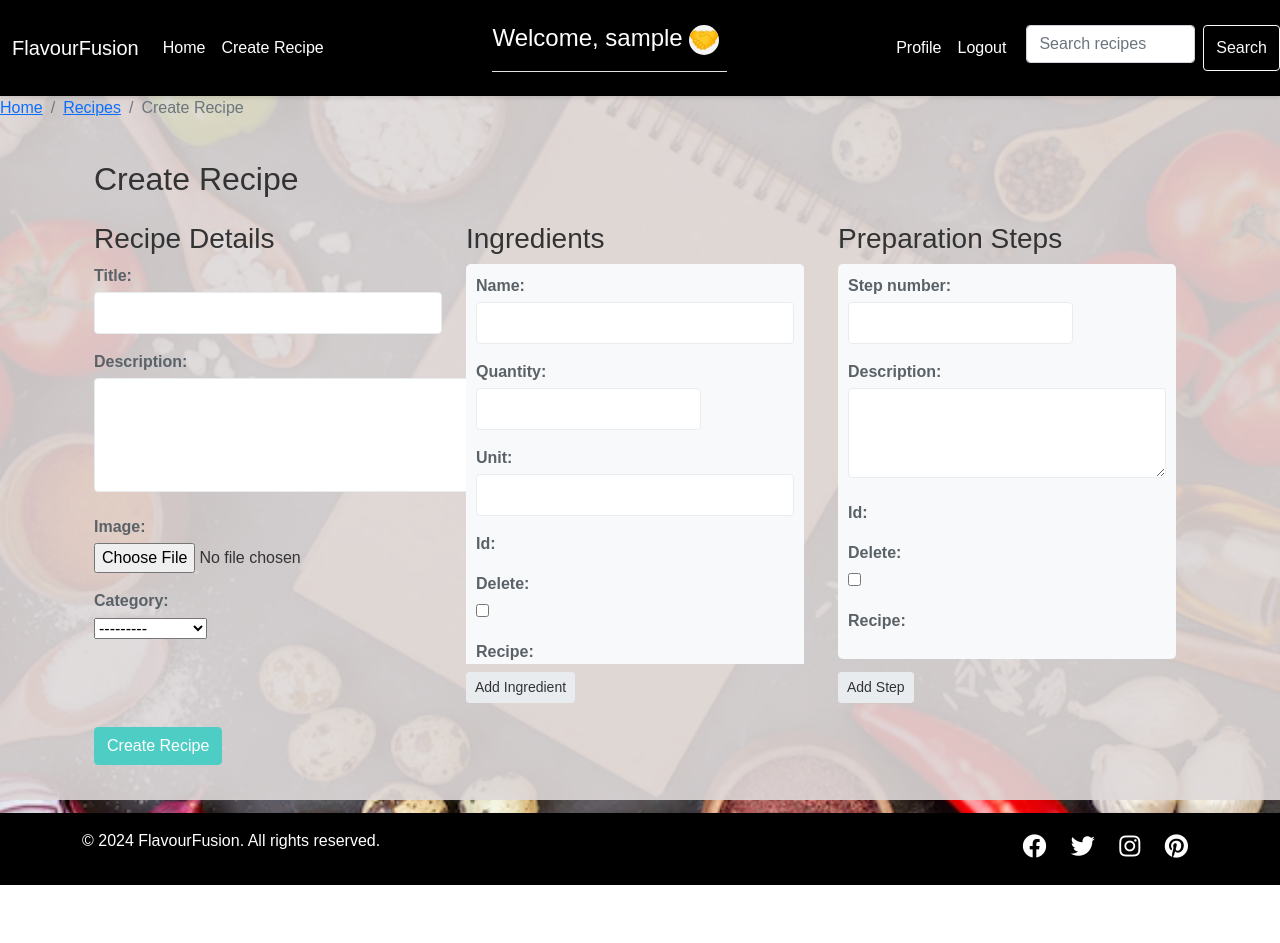
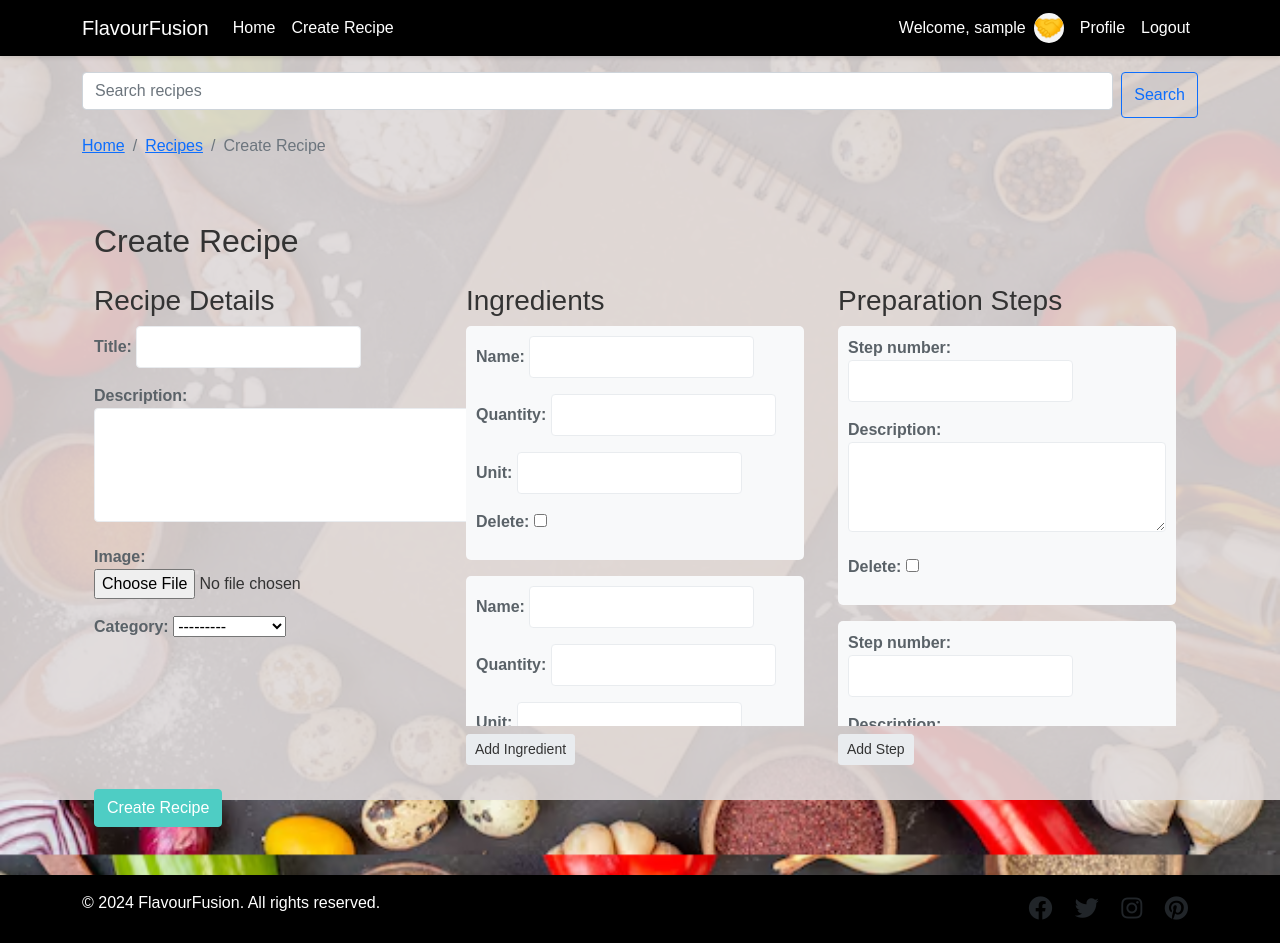
Before and after one commit to owuradaps/Flavour-Fusion-Pro, a Django app: page /recipe/create/ in a window 1280 px wide. Before the commit the page ends 885 px from the top, so only its background shows below. Run offline with Django 5.2, Linux system fonts and the light colour scheme; the visitor is signed in with stand-in values (Sample User, id 1).

Commit message:
Update css file

```diff
--- a/static/css/custom.css
+++ b/static/css/custom.css
@@ -326,3 +326,40 @@ form textarea:focus {
     border-radius: 50%;
     margin-right: 8px;
 }
+
+@media (max-width: 991px) {
+    .navbar-nav {
+      margin-top: 1rem;
+    }
+
+    .welcome-message {
+      margin-bottom: 1rem;
+    }
+  }
+
+  @media (max-width: 767px) {
+    .footer .col-md-6 {
+      margin-bottom: 1rem;
+    }
+  }
+
+  .social-icon {
+    font-size: 1.5rem;
+    transition: color 0.3s ease;
+  }
+
+  .social-icon:hover {
+    color: #0d6efd !important;
+  }
+
+  .card {
+    background-color: #f4f4f4;
+    padding: 1.5rem;
+    border-radius: 5px;
+    opacity: 0.85;
+    transition: opacity 0.3s ease;
+  }
+
+  .card:hover {
+    opacity: 1;
+  }
--- a/templates/base.html
+++ b/templates/base.html
@@ -6,22 +6,13 @@
     <meta charset="UTF-8" />
     <meta name="viewport" content="width=device-width, initial-scale=1.0" />
     <title>{% block title %}FlavourFusion{% endblock %}</title>
-    <link
-      href="https://cdn.jsdelivr.net/npm/bootstrap@5.1.3/dist/css/bootstrap.min.css"
-      rel="stylesheet"
-    />
-    <link
-      rel="stylesheet"
-      href="https://cdnjs.cloudflare.com/ajax/libs/font-awesome/5.15.3/css/all.min.css"
-    />
+    <link href="https://cdn.jsdelivr.net/npm/bootstrap@5.1.3/dist/css/bootstrap.min.css" rel="stylesheet" />
+    <link rel="stylesheet" href="https://cdnjs.cloudflare.com/ajax/libs/font-awesome/5.15.3/css/all.min.css" />
     <link rel="stylesheet" href="{% static 'css/custom.css' %}" />
-
     {% block extra_css %}{% endblock %}
   </head>
   <body>
-    <a href="#main-content" class="visually-hidden-focusable"
-      >Skip to main content</a
-    >
+    <a href="#main-content" class="visually-hidden-focusable">Skip to main content</a>
     <nav class="navbar navbar-expand-lg navbar-dark">
       <div class="container">
         <a class="navbar-brand" href="{% url 'home' %}">FlavourFusion</a>
@@ -30,7 +21,7 @@
           <span class="navbar-toggler-icon"></span>
         </button>
         <div class="collapse navbar-collapse" id="navbarNav">
-          <ul class="navbar-nav me-auto">
+          <ul class="navbar-nav me-auto mb-2 mb-lg-0">
             <li class="nav-item">
               <a class="nav-link" href="{% url 'home' %}">Home</a>
             </li>
@@ -42,15 +33,13 @@
           </ul>
 
           {% if user.is_authenticated %}
-          <div class="d-flex justify-content-between flex-md-nowrap align-items-center pt-3 pb-2 mb-3 border-bottom me-auto welcome-message">
-            <h4 style="color: white;">
-              Welcome, {{ user.username }}
-              <img src="{% static 'images/hand-shake.png' %}" width="30" height="30" alt="welcome clap" style="color: white; border-radius: 50%; margin-right: 8px;" />
-            </h4>
+          <div class="welcome-message d-flex align-items-center mb-2 mb-lg-0 text-white">
+            <span class="me-2">Welcome, {{ user.username }}</span>
+            <img src="{% static 'images/hand-shake.png' %}" width="30" height="30" alt="welcome clap" class="rounded-circle" />
           </div>
           {% endif %}
 
-          <ul class="navbar-nav">
+          <ul class="navbar-nav mb-2 mb-lg-0">
             {% if user.is_authenticated %}
             <li class="nav-item">
               <a class="nav-link" href="{% url 'account:profile' %}">Profile</a>
@@ -69,88 +58,58 @@
           </ul>
         </div>
       </div>
+    </nav>
 
+    <div class="container mt-3">
       <form class="d-flex" action="{% url 'recipe:search_recipes' %}" method="get">
         <input class="form-control me-2" type="search" placeholder="Search recipes" aria-label="Search" name="query" />
-        <button class="btn btn-outline-light" type="submit">Search</button>
+        <button class="btn btn-outline-primary" type="submit">Search</button>
       </form>
-    </nav>
+    </div>
+
     {% if breadcrumbs %}
-    <nav aria-label="breadcrumb">
+    <nav aria-label="breadcrumb" class="container mt-3">
       <ol class="breadcrumb">
         <li class="breadcrumb-item"><a href="{% url 'home' %}">Home</a></li>
-        {% for breadcrumb in breadcrumbs %} {% if forloop.last %}
-        <li class="breadcrumb-item active" aria-current="page">
-          {{ breadcrumb.title }}
-        </li>
-        {% else %}
-        <li class="breadcrumb-item">
-          <a href="{{ breadcrumb.url }}">{{ breadcrumb.title }}</a>
-        </li>
-        {% endif %} {% endfor %}
+        {% for breadcrumb in breadcrumbs %}
+          {% if forloop.last %}
+            <li class="breadcrumb-item active" aria-current="page">{{ breadcrumb.title }}</li>
+          {% else %}
+            <li class="breadcrumb-item"><a href="{{ breadcrumb.url }}">{{ breadcrumb.title }}</a></li>
+          {% endif %}
+        {% endfor %}
       </ol>
     </nav>
     {% endif %}
 
-    <div class="content-wrapper position-relative m-auto">
-      <div class="container mt-4">
-        {% if messages %} {% for message in messages %}
-        <div
-          class="alert alert-{{ message.tags }} alert-dismissible fade show"
-          role="alert"
-        >
-          {{ message }}
-          <button
-            type="button"
-            class="btn-close"
-            data-bs-dismiss="alert"
-            aria-label="Close"
-          ></button>
-        </div>
-        {% endfor %} {% endif %} {% block content %} {% endblock %}
-      </div>
-    </div>
+    <main id="main-content" class="container mt-4">
+      {% if messages %}
+        {% for message in messages %}
+          <div class="alert alert-{{ message.tags }} alert-dismissible fade show" role="alert">
+            {{ message }}
+            <button type="button" class="btn-close" data-bs-dismiss="alert" aria-label="Close"></button>
+          </div>
+        {% endfor %}
+      {% endif %}
+      {% block content %}{% endblock %}
+    </main>
 
-    <footer class="footer mt-5 py-3">
+    <footer class="footer mt-5 py-3 bg-light">
       <div class="container">
         <div class="row">
           <div class="col-md-6 text-center text-md-start">
-            <p>&copy; {% now "Y" %} FlavourFusion. All rights reserved.</p>
+            <p class="mb-0">&copy; {% now "Y" %} FlavourFusion. All rights reserved.</p>
           </div>
           <div class="col-md-6 text-center text-md-end">
-            <a
-              href="https://www.facebook.com"
-              target="_blank"
-              class="social-icon"
-              ><i class="fab fa-facebook"></i
-            ></a>
-            <a href="https://twitter.com" target="_blank" class="social-icon"
-              ><i class="fab fa-twitter"></i
-            ></a>
-            <a
-              href="https://www.instagram.com"
-              target="_blank"
-              class="social-icon"
-              ><i class="fab fa-instagram"></i
-            ></a>
-            <a
-              href="https://www.pinterest.com"
-              target="_blank"
-              class="social-icon"
-              ><i class="fab fa-pinterest"></i
-            ></a>
+            <a href="https://www.facebook.com" target="_blank" class="social-icon text-dark me-2"><i class="fab fa-facebook"></i></a>
+            <a href="https://twitter.com" target="_blank" class="social-icon text-dark me-2"><i class="fab fa-twitter"></i></a>
+            <a href="https://www.instagram.com" target="_blank" class="social-icon text-dark me-2"><i class="fab fa-instagram"></i></a>
+            <a href="https://www.pinterest.com" target="_blank" class="social-icon text-dark"><i class="fab fa-pinterest"></i></a>
           </div>
         </div>
       </div>
     </footer>
-    <style>
-      .card {
-        background-color: #f4f4f4;
-        padding: 1.5rem;
-        border-radius: 5px;
-        opacity: 0.85;
-      }
-    </style>
+
     <script src="https://cdn.jsdelivr.net/npm/bootstrap@5.1.3/dist/js/bootstrap.bundle.min.js"></script>
     {% block extra_js %}{% endblock %}
   </body>
--- a/templates/recipe/recipe_form.html
+++ b/templates/recipe/recipe_form.html
@@ -12,22 +12,7 @@
             <!-- Main Recipe Details -->
             <div class="col-md-4">
                 <h3>Recipe Details</h3>
-                <div class="form-group">
-                    {{ form.title.label_tag }}
-                    {{ form.title }}
-                </div>
-                <div class="form-group mt-3">
-                    {{ form.description.label_tag }}
-                    {{ form.description }}
-                </div>
-                <div class="form-group mt-3">
-                    {{ form.image.label_tag }}
-                    {{ form.image }}
-                </div>
-                <div class="form-group mt-3">
-                    {{ form.category.label_tag }}
-                    {{ form.category }}
-                </div>
+                {{ form.as_p }}
             </div>
 
             <!-- Ingredients -->
@@ -37,12 +22,7 @@
                 <div id="ingredient-formset">
                     {% for ingredient_form in ingredient_formset %}
                         <div class="ingredient-form mb-3">
-                            {% for field in ingredient_form %}
-                                <div class="form-group">
-                                    {{ field.label_tag }}
-                                    {{ field }}
-                                </div>
-                            {% endfor %}
+                            {{ ingredient_form.as_p }}
                         </div>
                     {% endfor %}
                 </div>
@@ -56,12 +36,7 @@
                 <div id="step-formset">
                     {% for step_form in step_formset %}
                         <div class="step-form mb-3">
-                            {% for field in step_form %}
-                                <div class="form-group">
-                                    {{ field.label_tag }}
-                                    {{ field }}
-                                </div>
-                            {% endfor %}
+                            {{ step_form.as_p }}
                         </div>
                     {% endfor %}
                 </div>
@@ -76,51 +51,23 @@
         </div>
     </form>
 </div>
+
+<!-- Templates for new forms -->
+<div id="ingredient-form-template" style="display:none;">
+    <div class="ingredient-form mb-3">
+        {{ ingredient_formset.empty_form.as_p }}
+    </div>
+</div>
+
+<div id="step-form-template" style="display:none;">
+    <div class="step-form mb-3">
+        {{ step_formset.empty_form.as_p }}
+    </div>
+</div>
+
 {% endblock %}
 
 {% block extra_js %}
-<script>
-    function addForm(prefix) {
-        var formCount = parseInt(document.getElementById(`id_${prefix}-TOTAL_FORMS`).value);
-        var newForm = document.getElementById(`${prefix}-form-template`).cloneNode(true);
-        newForm.innerHTML = newForm.innerHTML.replace(/__prefix__/g, formCount);
-        newForm.setAttribute('class', `${prefix}-form mb-3`);
-        newForm.style.display = '';
-        document.getElementById(`${prefix}-formset`).appendChild(newForm);
-        document.getElementById(`id_${prefix}-TOTAL_FORMS`).value = formCount + 1;
-    }
-
-    document.getElementById('add-ingredient').addEventListener('click', function() {
-        addForm('ingredient');
-    });
-
-    document.getElementById('add-step').addEventListener('click', function() {
-        addForm('step');
-    });
-</script>
-
-<!-- Templates for new forms -->
-<div id="ingredient-form-template" style="display:none;">
-    {% for field in ingredient_formset.empty_form %}
-        <div class="form-group">
-            {{ field.label_tag }}
-            {{ field }}
-        </div>
-    {% endfor %}
-</div>
-
-<div id="step-form-template" style="display:none;">
-    {% for field in step_formset.empty_form %}
-        <div class="form-group">
-            {{ field.label_tag }}
-            {{ field }}
-        </div>
-    {% endfor %}
-</div>
-
-
-{% endblock %}
-
 <script>
 document.addEventListener('DOMContentLoaded', function() {
     const addIngredientBtn = document.getElementById('add-ingredient');
@@ -133,9 +80,8 @@
         const newIndex = parseInt(totalForms.value);
         const template = document.getElementById(`${prefix}-form-template`).cloneNode(true);
         template.innerHTML = template.innerHTML.replace(/__prefix__/g, newIndex);
-            template.setAttribute('class', `${prefix}-form mb-3`);
         template.style.display = 'block';
-            formsetDiv.appendChild(template);
+        formsetDiv.appendChild(template.firstElementChild);
         totalForms.value = newIndex + 1;
     }
 
@@ -152,22 +98,4 @@
     }
 });
 </script>
-
-    <!-- Templates for new forms -->
-    <div id="ingredient-form-template" style="display:none;">
-        {% for field in ingredient_formset.empty_form %}
-            <div class="form-group">
-                {{ field.label_tag }}
-                {{ field }}
-            </div>
-        {% endfor %}
-    </div>
-
-    <div id="step-form-template" style="display:none;">
-        {% for field in step_formset.empty_form %}
-            <div class="form-group">
-                {{ field.label_tag }}
-                {{ field }}
-            </div>
-        {% endfor %}
-    </div>
+{% endblock %}
```
Lines whose indentation alone changed are shown as unchanged.
